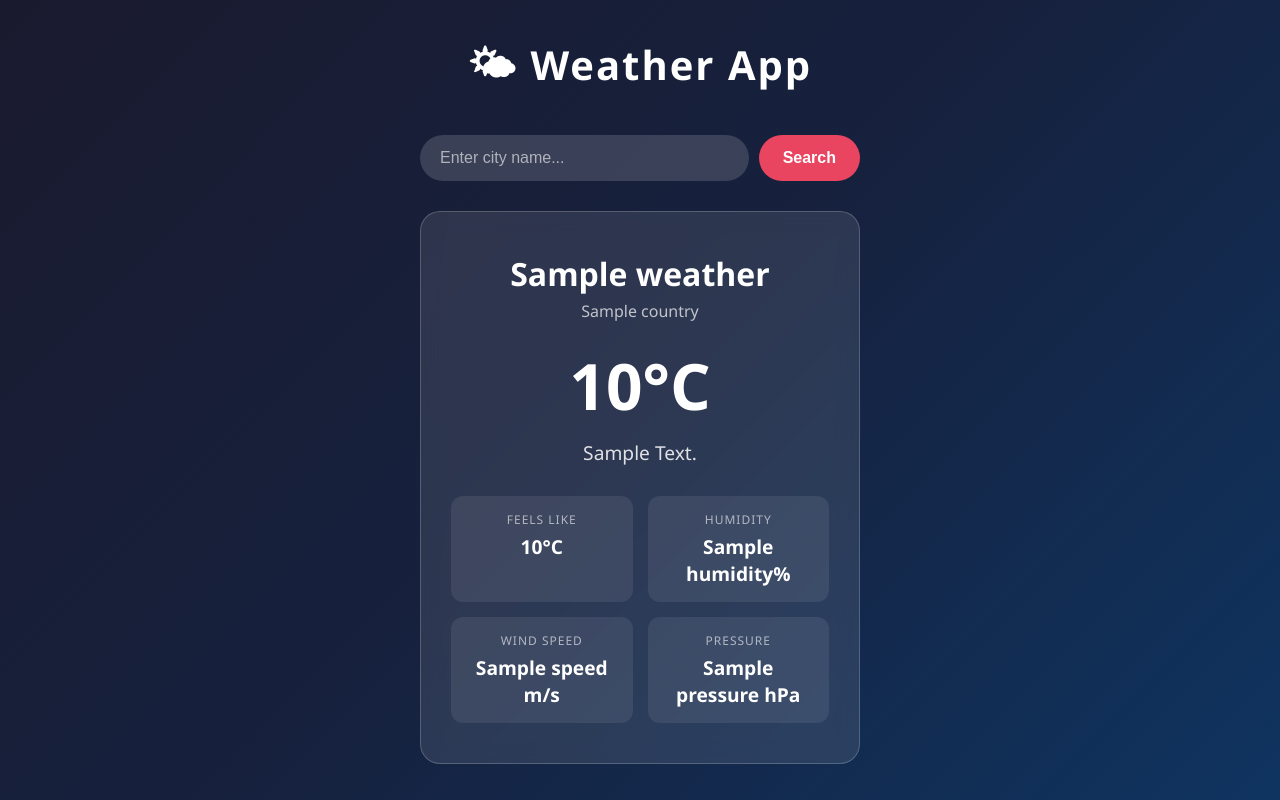
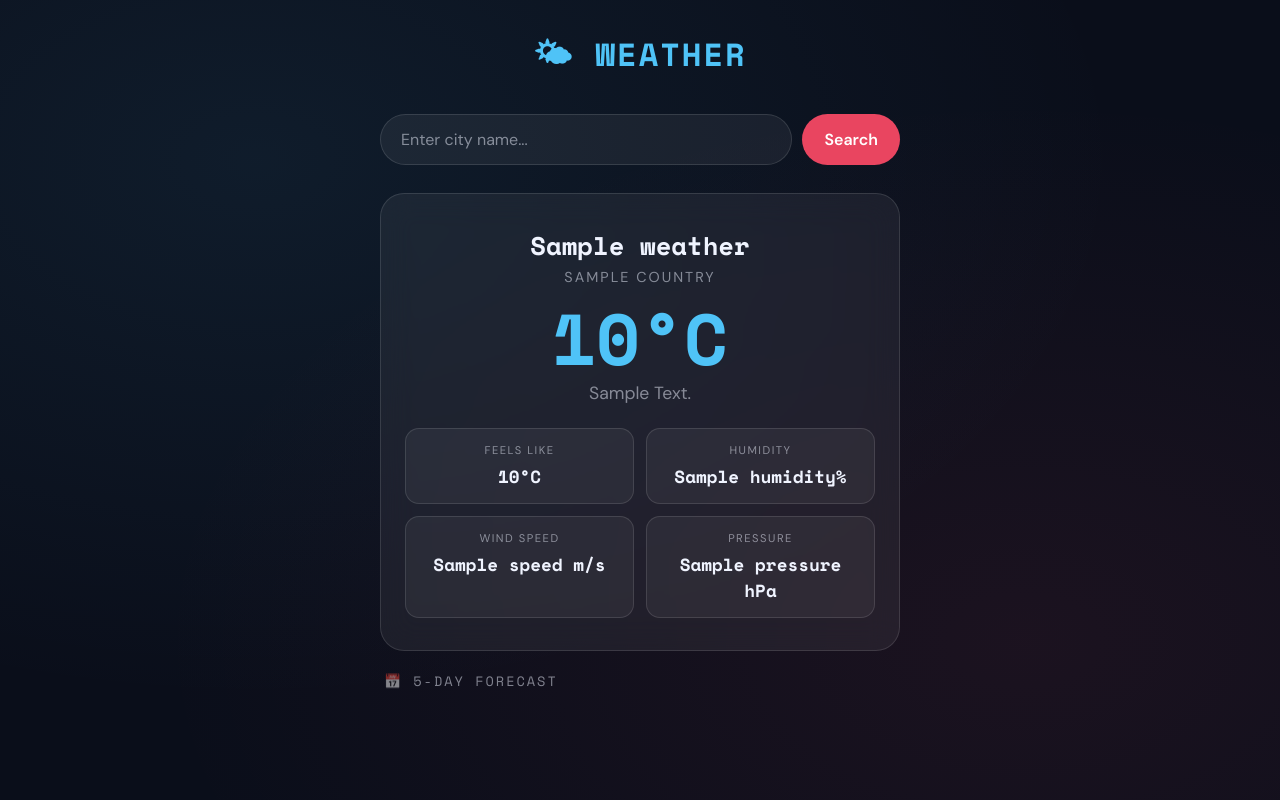
Before and after one commit to S-vasigaran/weather-app, a Flask app: template templates/index.html in a window 1280 px wide. Run offline with Flask 3, Linux system fonts and the light colour scheme; the template is opened without the code that fills it: most values are stand-ins (such as "Sample title", 1, 10 or a date in 2020).

Commit message:
Update index.html

```diff
--- a/templates/index.html
+++ b/templates/index.html
@@ -4,143 +4,240 @@
     <meta charset="UTF-8" />
     <meta name="viewport" content="width=device-width, initial-scale=1.0" />
     <title>Weather App</title>
+    <link href="https://fonts.googleapis.com/css2?family=Space+Mono:wght@400;700&family=DM+Sans:wght@300;400;600&display=swap" rel="stylesheet">
     <style>
-      * {
-        margin: 0;
-        padding: 0;
-        box-sizing: border-box;
+      :root {
+        --bg: #0a0e1a;
+        --card: rgba(255,255,255,0.06);
+        --card-border: rgba(255,255,255,0.12);
+        --accent: #4fc3f7;
+        --accent2: #e94560;
+        --text: #f0f4ff;
+        --muted: rgba(240,244,255,0.5);
       }
 
+      * { margin: 0; padding: 0; box-sizing: border-box; }
+
       body {
-        font-family: "Segoe UI", sans-serif;
-        background: linear-gradient(135deg, #1a1a2e, #16213e, #0f3460);
+        font-family: 'DM Sans', sans-serif;
+        background: var(--bg);
         min-height: 100vh;
-        display: flex;
-        align-items: center;
-        justify-content: center;
-        color: white;
+        color: var(--text);
+        padding: 30px 16px 60px;
+        background-image:
+          radial-gradient(ellipse at 20% 20%, rgba(79,195,247,0.08) 0%, transparent 60%),
+          radial-gradient(ellipse at 80% 80%, rgba(233,69,96,0.08) 0%, transparent 60%);
       }
 
       .container {
-        text-align: center;
-        width: 100%;
-        max-width: 480px;
-        padding: 20px;
+        max-width: 520px;
+        margin: 0 auto;
       }
 
       h1 {
-        font-size: 2.5rem;
-        margin-bottom: 30px;
+        font-family: 'Space Mono', monospace;
+        font-size: clamp(1.4rem, 5vw, 2rem);
         letter-spacing: 2px;
+        text-align: center;
+        margin-bottom: 28px;
+        color: var(--accent);
       }
 
       .search-box {
         display: flex;
         gap: 10px;
-        margin-bottom: 30px;
+        margin-bottom: 28px;
       }
 
       .search-box input {
         flex: 1;
         padding: 14px 20px;
         border-radius: 50px;
-        border: none;
+        border: 1px solid var(--card-border);
         font-size: 1rem;
-        background: rgba(255, 255, 255, 0.15);
-        color: white;
+        font-family: 'DM Sans', sans-serif;
+        background: var(--card);
+        color: var(--text);
         outline: none;
+        transition: border-color 0.2s;
       }
 
-      .search-box input::placeholder {
-        color: rgba(255, 255, 255, 0.6);
+      .search-box input:focus {
+        border-color: var(--accent);
       }
 
+      .search-box input::placeholder { color: var(--muted); }
+
       .search-box button {
-        padding: 14px 24px;
+        padding: 14px 22px;
         border-radius: 50px;
         border: none;
-        background: #e94560;
+        background: var(--accent2);
         color: white;
         font-size: 1rem;
+        font-family: 'DM Sans', sans-serif;
+        font-weight: 600;
         cursor: pointer;
-        font-weight: bold;
+        transition: background 0.2s, transform 0.1s;
+        white-space: nowrap;
       }
 
-      .search-box button:hover {
-        background: #c73652;
-      }
+      .search-box button:hover { background: #c73652; }
+      .search-box button:active { transform: scale(0.97); }
 
+      /* Current weather card */
       .weather-card {
-        background: rgba(255, 255, 255, 0.1);
-        backdrop-filter: blur(10px);
-        border-radius: 20px;
-        padding: 40px 30px;
-        border: 1px solid rgba(255, 255, 255, 0.2);
+        background: var(--card);
+        backdrop-filter: blur(16px);
+        border-radius: 24px;
+        padding: 32px 24px;
+        border: 1px solid var(--card-border);
+        margin-bottom: 20px;
+        text-align: center;
+        animation: fadeUp 0.4s ease;
       }
 
       .city-name {
-        font-size: 2rem;
-        font-weight: bold;
-        margin-bottom: 5px;
+        font-family: 'Space Mono', monospace;
+        font-size: 1.6rem;
+        font-weight: 700;
+        margin-bottom: 4px;
       }
 
       .country {
-        font-size: 1rem;
-        opacity: 0.7;
-        margin-bottom: 20px;
+        font-size: 0.9rem;
+        color: var(--muted);
+        margin-bottom: 16px;
+        letter-spacing: 2px;
+        text-transform: uppercase;
       }
 
       .temp {
-        font-size: 4rem;
-        font-weight: bold;
-        margin: 10px 0;
+        font-family: 'Space Mono', monospace;
+        font-size: clamp(3rem, 12vw, 4.5rem);
+        font-weight: 700;
+        color: var(--accent);
+        line-height: 1;
+        margin-bottom: 8px;
       }
 
       .description {
-        font-size: 1.2rem;
+        font-size: 1.1rem;
+        color: var(--muted);
         text-transform: capitalize;
-        opacity: 0.85;
-        margin-bottom: 30px;
+        margin-bottom: 24px;
       }
 
       .details {
         display: grid;
         grid-template-columns: 1fr 1fr;
-        gap: 15px;
-        margin-top: 20px;
+        gap: 12px;
       }
 
       .detail-box {
-        background: rgba(255, 255, 255, 0.08);
-        border-radius: 12px;
-        padding: 15px;
+        background: rgba(255,255,255,0.05);
+        border-radius: 14px;
+        padding: 14px 12px;
+        border: 1px solid var(--card-border);
       }
 
       .detail-box .label {
-        font-size: 0.75rem;
-        opacity: 0.6;
+        font-size: 0.7rem;
+        color: var(--muted);
         text-transform: uppercase;
-        letter-spacing: 1px;
-        margin-bottom: 5px;
+        letter-spacing: 1.5px;
+        margin-bottom: 6px;
       }
 
       .detail-box .value {
-        font-size: 1.2rem;
-        font-weight: bold;
+        font-family: 'Space Mono', monospace;
+        font-size: 1.1rem;
+        font-weight: 700;
+      }
+
+      /* Forecast section */
+      .forecast-title {
+        font-family: 'Space Mono', monospace;
+        font-size: 0.85rem;
+        letter-spacing: 2px;
+        text-transform: uppercase;
+        color: var(--muted);
+        margin-bottom: 12px;
+        padding-left: 4px;
+      }
+
+      .forecast-grid {
+        display: flex;
+        flex-direction: column;
+        gap: 10px;
+        animation: fadeUp 0.5s ease;
+      }
+
+      .forecast-card {
+        background: var(--card);
+        border: 1px solid var(--card-border);
+        border-radius: 16px;
+        padding: 16px 20px;
+        display: flex;
+        align-items: center;
+        justify-content: space-between;
+        gap: 10px;
+        transition: background 0.2s;
+      }
+
+      .forecast-card:hover {
+        background: rgba(255,255,255,0.09);
+      }
+
+      .forecast-day {
+        font-family: 'Space Mono', monospace;
+        font-size: 0.85rem;
+        font-weight: 700;
+        min-width: 90px;
+        color: var(--accent);
+      }
+
+      .forecast-desc {
+        flex: 1;
+        font-size: 0.85rem;
+        color: var(--muted);
+        text-transform: capitalize;
+        text-align: center;
+      }
+
+      .forecast-right {
+        text-align: right;
+      }
+
+      .forecast-temp {
+        font-family: 'Space Mono', monospace;
+        font-size: 1.1rem;
+        font-weight: 700;
+      }
+
+      .forecast-humidity {
+        font-size: 0.75rem;
+        color: var(--muted);
+        margin-top: 2px;
+      }
+
+      @keyframes fadeUp {
+        from { opacity: 0; transform: translateY(16px); }
+        to   { opacity: 1; transform: translateY(0); }
+      }
+
+      @media (max-width: 400px) {
+        .forecast-desc { display: none; }
+        .forecast-day { min-width: 70px; font-size: 0.75rem; }
       }
     </style>
   </head>
   <body>
     <div class="container">
-      <h1>🌤 Weather App</h1>
+      <h1>🌤 WEATHER</h1>
 
       <form method="POST" class="search-box">
-        <input
-          type="text"
-          name="city"
-          placeholder="Enter city name..."
-          required
-        />
+        <input type="text" name="city" placeholder="Enter city name..." required />
         <button type="submit">Search</button>
       </form>
 
@@ -150,7 +247,6 @@
         <div class="country">{{ weather.sys.country }}</div>
         <div class="temp">{{ weather.main.temp | round(1) }}°C</div>
         <div class="description">{{ weather.weather[0].description }}</div>
-
         <div class="details">
           <div class="detail-box">
             <div class="label">Feels Like</div>
@@ -171,6 +267,29 @@
         </div>
       </div>
       {% endif %}
+
+      {% if forecast %}
+      <div class="forecast-title">📅 5-Day Forecast</div>
+      <div class="forecast-grid">
+        {% set seen = namespace(dates=[]) %}
+        {% for entry in forecast.list %}
+          {% set date = entry.dt_txt.split(' ')[0] %}
+          {% set hour = entry.dt_txt.split(' ')[1].split(':')[0] | int %}
+          {% if date not in seen.dates and hour == 12 %}
+            {% set _ = seen.dates.append(date) %}
+            <div class="forecast-card">
+              <div class="forecast-day">{{ date | datefmt }}</div>
+              <div class="forecast-desc">{{ entry.weather[0].description }}</div>
+              <div class="forecast-right">
+                <div class="forecast-temp">{{ entry.main.temp | round(1) }}°C</div>
+                <div class="forecast-humidity">💧 {{ entry.main.humidity }}%</div>
+              </div>
+            </div>
+          {% endif %}
+        {% endfor %}
+      </div>
+      {% endif %}
+
     </div>
   </body>
 </html>
```
